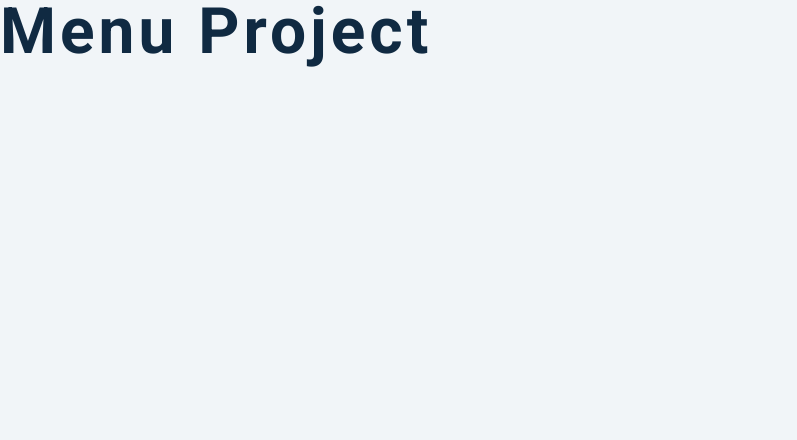
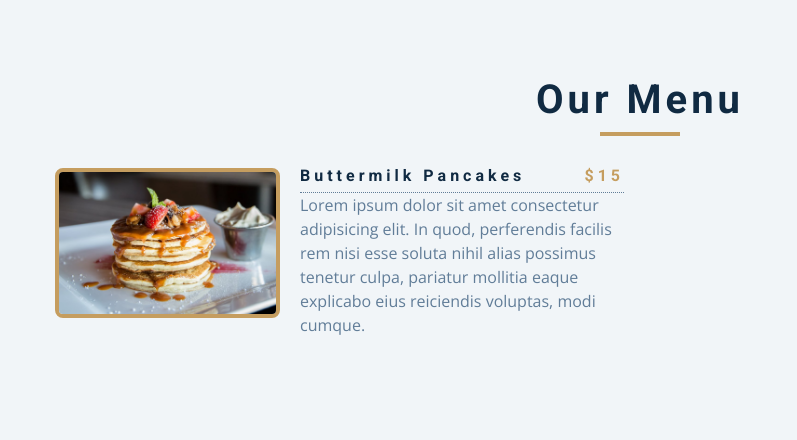
Before and after one commit to Plehlowla/our-menu-project, a plain HTML site: page index.html in a window 1280 px wide. Shown: the whole page, without its empty margins (0-797 px from the left). Drawn offline with nearby package versions, Linux system fonts and the light colour scheme.

Commit message:
added first item

```diff
--- a/index.html
+++ b/index.html
@@ -5,6 +5,8 @@
     <meta http-equiv="X-UA-Compatible" content="IE=edge">
     <meta name="viewport" content="width=device-width, initial-scale=1.0">
     <title>Our Menu</title>
+    <!-- favicon -->
+    <link rel="shortcut icon" href="./favicon-32x32.png" type="image/x-icon">
     <!-- font-awesome -->
     <link
     rel="stylesheet"
@@ -15,7 +17,33 @@
 </head>
 <body>
 
-    <h1>menu project</h1>
+    <section class="menu">
+        <!-- title -->
+        <div class="title">
+            <h2>our menu</h2>
+            <div class="underline"></div>
+        </div>
+        <!-- filter buttons -->
+        <!-- menu items -->
+        <div class="section-center">
+            <!-- single item -->
+            <article class="menu-item">
+                <img src="./menu-item.jpeg" class="photo" alt="menu-item">
+                <div class="item-info">
+                    <header>
+                        <h4>buttermilk pancakes</h4>
+                        <h4 class="price">$15</h4>
+                    </header>
+                    <p>Lorem ipsum dolor sit amet consectetur adipisicing elit. In quod, perferendis facilis rem nisi esse soluta nihil alias possimus tenetur culpa, pariatur mollitia eaque explicabo eius reiciendis voluptas, modi cumque.</p>
+                </div>
+            </article>
+            <!-- end of single item -->
+
+        </div>
+    </section>
+
+
+
     <!-- javascript -->
     <script src="app.js"></script>
 
```
Also changed, not shown: favicon-32x32.png (added).
